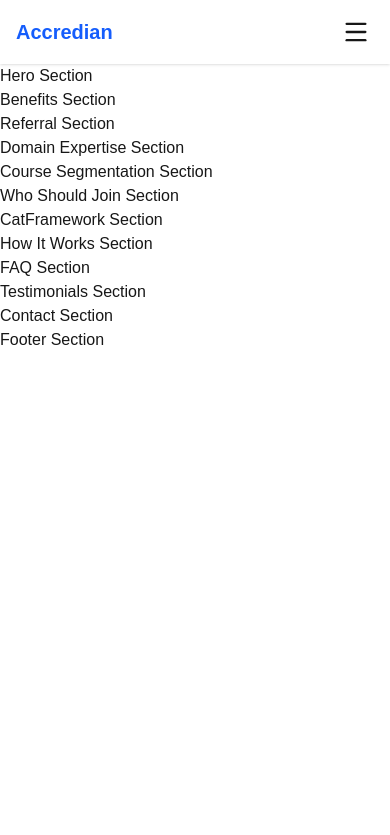
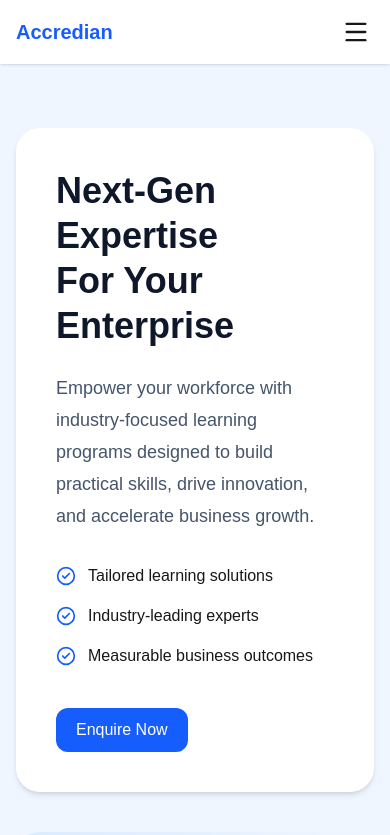
Before and after one commit to DishaS-ingh/accredian-enterprise-clone, a Next.js app: page / in a window 390 px wide. Shown: the top 835 px of the page. Built offline with nearby package versions, Linux system fonts and the light colour scheme.

Commit message:
feat: build responsive hero section

```diff
--- a/src/components/sections/Hero.tsx
+++ b/src/components/sections/Hero.tsx
@@ -1,3 +1,65 @@
+import Container from "../ui/Container";
+import Button from "../ui/Button";
+import { CheckCircle2 } from "lucide-react";
+import { GraduationCap } from "lucide-react";
+
 export default function Hero() {
-  return <section>Hero Section</section>;
+  return (
+    <section
+      id="hero"
+      className="bg-blue-50 py-16"
+    >
+      <Container>
+        <div className="grid items-center gap-10 lg:grid-cols-[1.1fr_0.9fr]">
+
+          {/* Left Side */}
+            <div className="min-h-[550px] rounded-3xl bg-white p-10 shadow-md">
+              <div className="flex h-full flex-col justify-center">
+                <h1 className="text-4xl font-bold leading-tight text-slate-900 md:text-5xl lg:text-6xl">
+                    Next-Gen Expertise
+                    <br />
+                    For Your Enterprise
+                  </h1>
+                <p className="mt-6 max-w-lg text-lg leading-8 text-slate-600">
+                    Empower your workforce with industry-focused learning programs designed
+                    to build practical skills, drive innovation, and accelerate business
+                    growth.
+                  </p>
+                  <div className="mt-8 space-y-4">
+                  <div className="flex items-center gap-3">
+                    <CheckCircle2 className="h-5 w-5 text-blue-600" />
+                    <span>Tailored learning solutions</span>
+                  </div>
+
+                  <div className="flex items-center gap-3">
+                    <CheckCircle2 className="h-5 w-5 text-blue-600" />
+                    <span>Industry-leading experts</span>
+                  </div>
+
+                  <div className="flex items-center gap-3">
+                    <CheckCircle2 className="h-5 w-5 text-blue-600" />
+                    <span>Measurable business outcomes</span>
+                  </div>
+                </div>
+                <div className="mt-10">
+                    <Button>
+                      Enquire Now
+                    </Button>
+                  </div>
+              </div>
+            </div>
+
+          {/* Right Side */}
+          <div className="flex h-full flex-col items-center justify-center rounded-3xl bg-gradient-to-br from-blue-100 via-blue-50 to-white">
+                <GraduationCap className="h-24 w-24 text-blue-500" />
+
+                <p className="mt-6 text-xl font-medium text-slate-500">
+                  Hero Illustration
+                </p>
+              </div>
+
+        </div>
+      </Container>
+    </section>
+  );
 }
```
